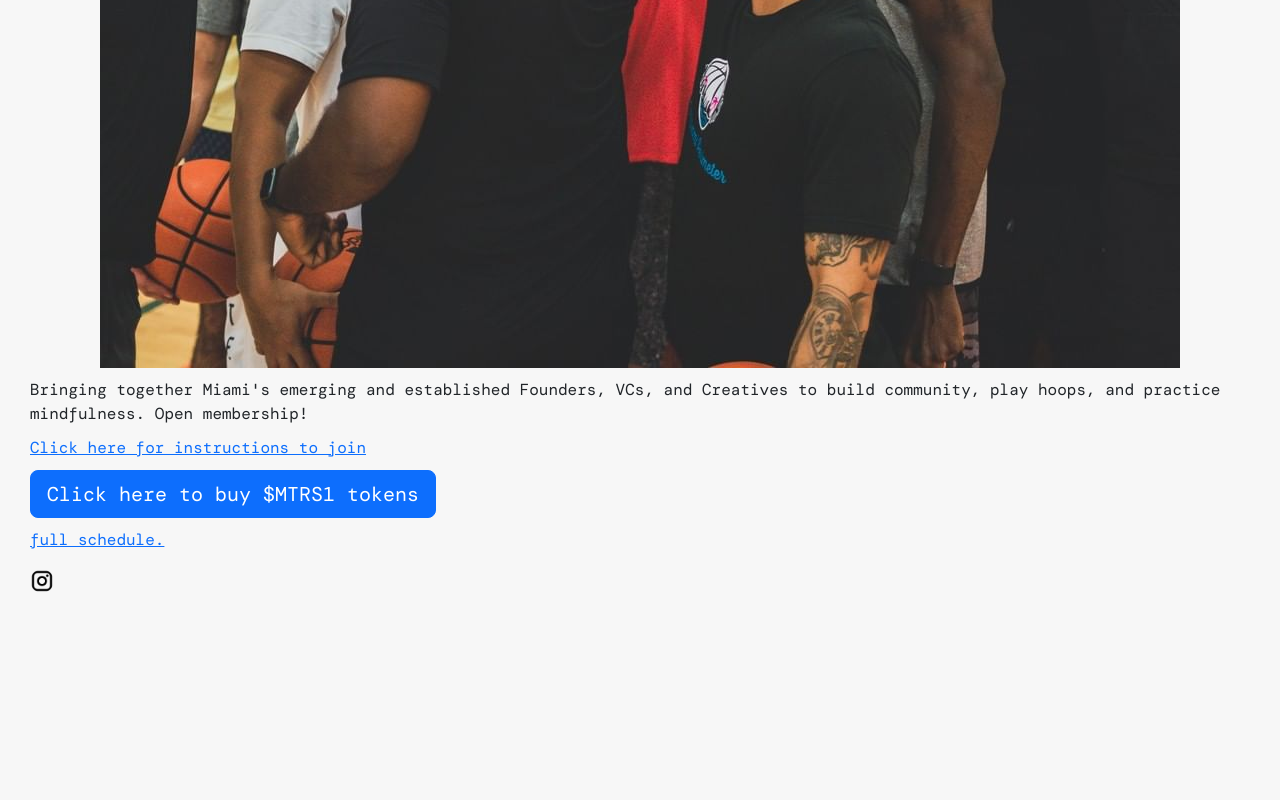
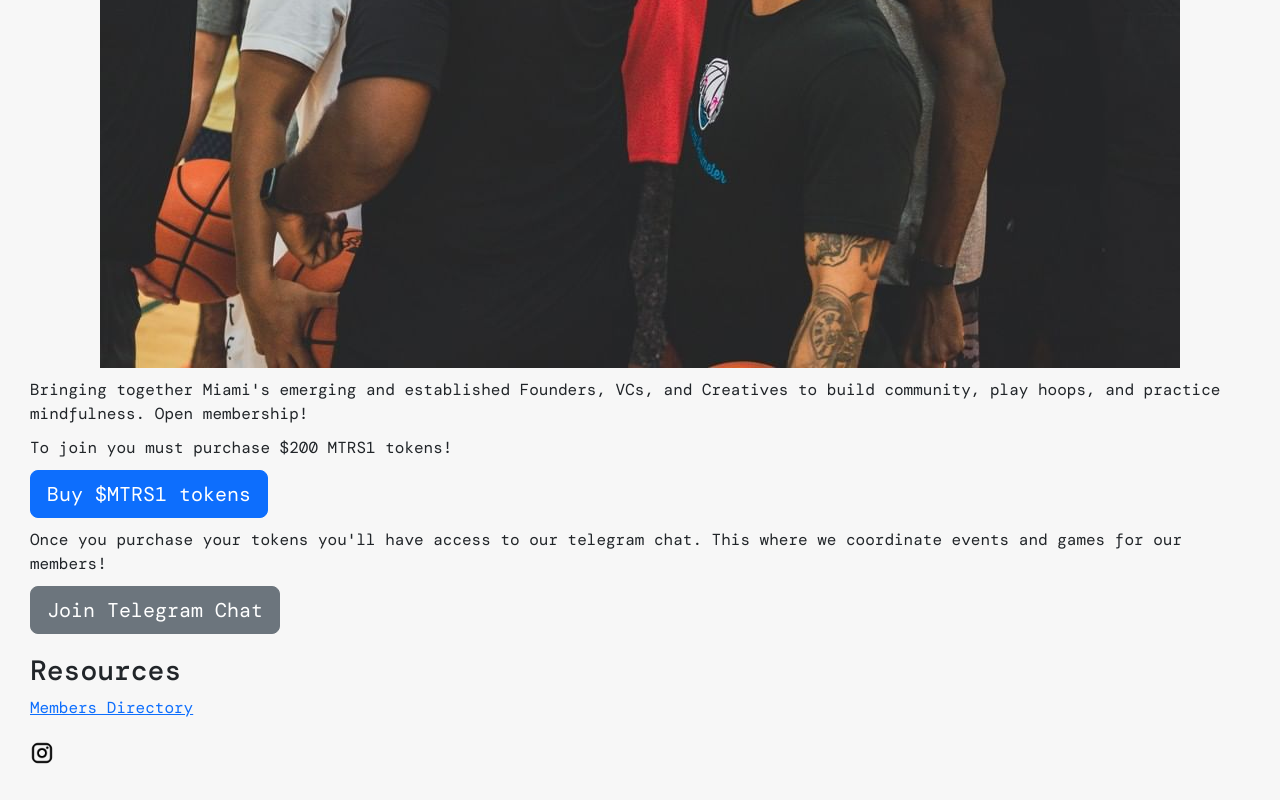
Before and after one commit to hughhhh/miamitechruns, a React (Create React App) app: page / in a window 1280 px wide. Shown: the part 859-1659 px from the top of the page. Before the commit the page ends 1487 px from the top, so only its background shows below. Built offline with nearby package versions, Linux system fonts and the light colour scheme; a web font is replaced by a local one.

Commit message:
initial commit

```diff
--- a/src/App.js
+++ b/src/App.js
@@ -37,18 +37,35 @@ const Home = () => (
       membership!
     </div>
     <div className="m10">
-      <Link to="/join">Click here for instructions to join</Link>
-    </div>
-    <div className="m10">
+      <div className="p">To join you must purchase $200 MTRS1 tokens!</div>
       <Link to="/tokens">
         <Button variant="primary" size="lg">
-          Click here to buy $MTRS1 tokens
+          Buy $MTRS1 tokens
         </Button>
       </Link>
+      <div className="m10">
+        <div className="p">
+          Once you purchase your tokens you'll have access to our telegram chat.
+          This where we coordinate events and games for our members!
+        </div>
+        <Link to="/join">
+          <Button variant="secondary" size="lg">
+            Join Telegram Chat
+          </Button>
+        </Link>
+      </div>
     </div>
-    <div className="m10">
+    <div className="m20">
+      <h3>Resources</h3>
       <p>
-        <Link to="/games">full schedule.</Link>
+        <Link
+          to={{
+            pathname: "https://mtr.super.site"
+          }}
+          target="_blank"
+        >
+          Members Directory
+        </Link>
       </p>
     </div>
     <div>
--- a/src/styles.css
+++ b/src/styles.css
@@ -17,6 +17,10 @@ li {
 
 .m10 {
   margin: 10px auto;
+}
+
+.m20 {
+  margin: 20px auto;
 }
 
 .tutorial {
```
